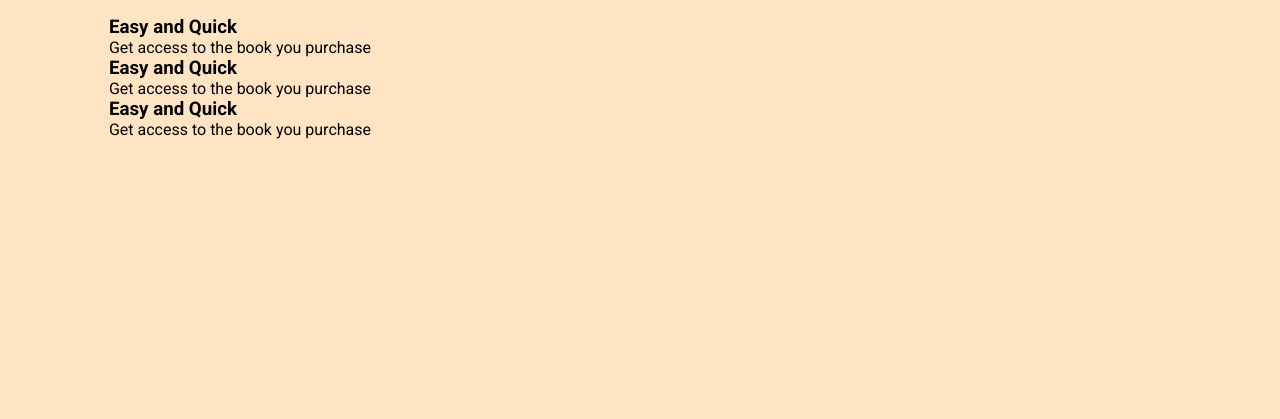
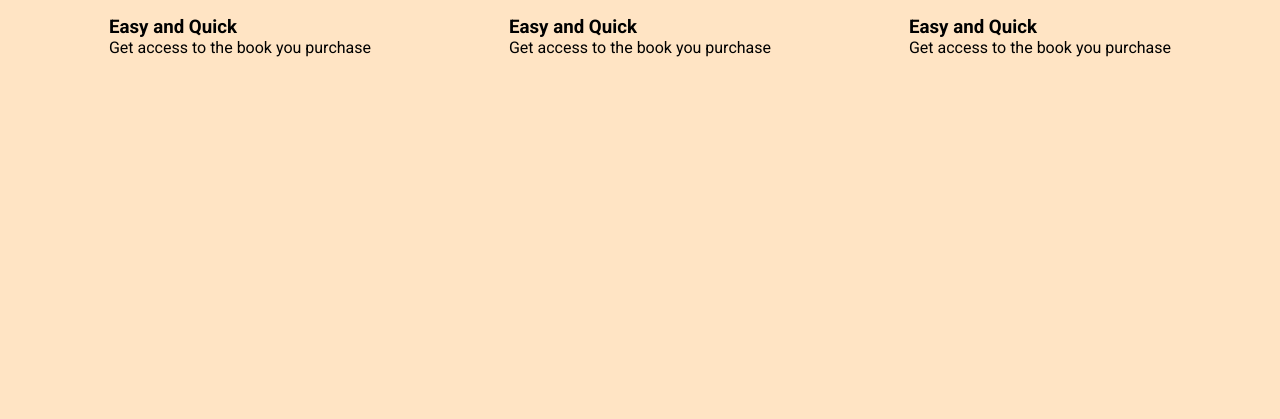
Before and after one commit to Shera713/E-Commerce-Project, a plain HTML site: page index.html in a window 1280 px wide. Shown: the part 523-942 px from the top of the page. After the commit the page ends 860 px from the top, so only its background shows below. Drawn offline with Linux system fonts and the light colour scheme.

Commit message:
assets moved

```diff
--- a/style.css
+++ b/style.css
@@ -135,7 +135,7 @@ margin: 0 auto ;
 HIGHLIGHTS
 */
 
-.highlitght__wrapper{
+.highlight__wrapper{
     display: flex;
 }
 
```
